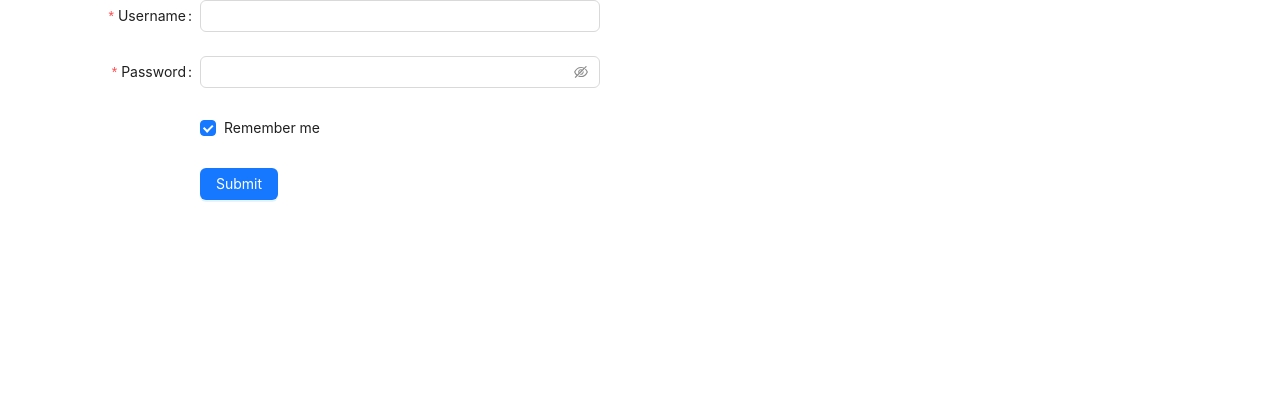
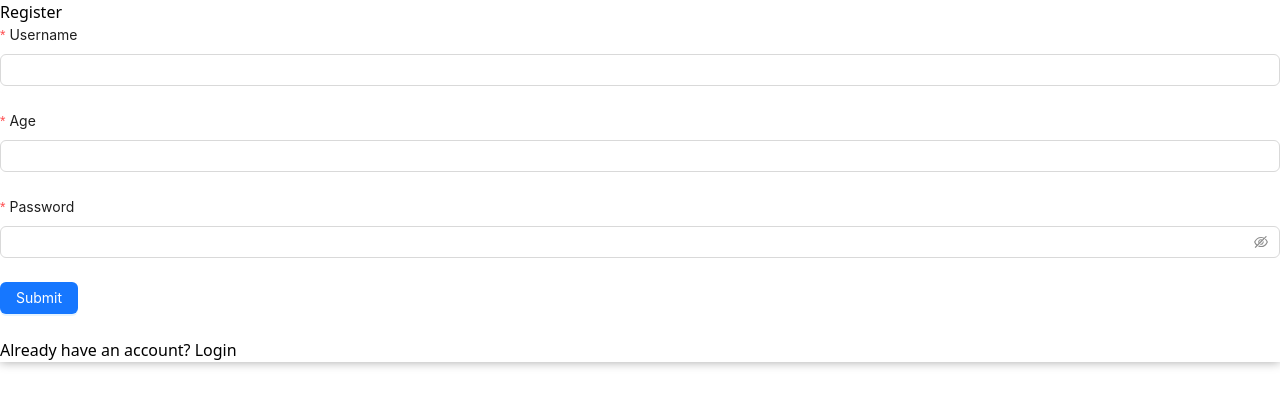
Before and after one commit to SindorDev/Candleaf, a React (Vite) app: page /auth/register in a window 1280 px wide. Shown: the top 406 px of the page. Built offline with nearby package versions, Linux system fonts and the light colour scheme.

Commit message:
finished

```diff
--- a/src/routes/auth/register/Register.tsx
+++ b/src/routes/auth/register/Register.tsx
@@ -1,27 +1,43 @@
-import React from 'react';
 import type { FormProps } from 'antd';
-import { Button, Checkbox, Form, Input } from 'antd';
+import { Button,  Form, Input, message } from 'antd';
+import { Link, useNavigate } from 'react-router-dom';
+import { useRegisterMutation } from '../../../redux/api/user-api';
+import { useEffect } from 'react';
 
 type FieldType = {
   username?: string;
   password?: string;
   remember?: string;
+  age?: number;
 };
 
+const Register = () => {
+  const [register, {isLoading, isSuccess, data}] = useRegisterMutation()
+  const navigate = useNavigate()
   const onFinish: FormProps<FieldType>['onFinish'] = (values) => {
     console.log('Success:', values);
+    register(values as any)
   };
+
+  useEffect(() => {
+    if(isSuccess && data) {
+      message.success("Login Success")
+      navigate("/auth")
+    }
+  }, [isSuccess, data])
 
   const onFinishFailed: FormProps<FieldType>['onFinishFailed'] = (errorInfo) => {
     console.log('Failed:', errorInfo);
   };
 
-const Register: React.FC = () => (
+  return (
+    <div className='w-full h-screen flex items-center justify-center'>
+    <div className='w-full max-w-[400px] bg-white  rounded-md shadow-cm p-10'>
+    <h1 className='text-center text-2xl font-bold'>Register</h1>
     <Form
     name="basic"
     labelCol={{ span: 8 }}
-    wrapperCol={{ span: 16 }}
-    style={{ maxWidth: 600 }}
+    layout='vertical'
     initialValues={{ remember: true }}
     onFinish={onFinish}
     onFinishFailed={onFinishFailed}
@@ -36,6 +52,14 @@ const Register: React.FC = () => (
     </Form.Item>
 
     <Form.Item<FieldType>
+      label="Age"
+      name="age"
+      rules={[{ required: true, message: 'Please input your age!' }]}
+    >
+      <Input />
+    </Form.Item>
+
+    <Form.Item<FieldType>
       label="Password"
       name="password"
       rules={[{ required: true, message: 'Please input your password!' }]}
@@ -43,20 +67,17 @@ const Register: React.FC = () => (
       <Input.Password />
     </Form.Item>
 
-    <Form.Item<FieldType>
-      name="remember"
-      valuePropName="checked"
-      wrapperCol={{ offset: 8, span: 16 }}
-    >
-      <Checkbox>Remember me</Checkbox>
-    </Form.Item>
 
-    <Form.Item wrapperCol={{ offset: 8, span: 16 }}>
-      <Button type="primary" htmlType="submit">
+    <Form.Item wrapperCol={{ span: 24 }}>
+      <Button loading={isLoading} disabled={isLoading} type="primary" htmlType="submit" className='w-full'>
         Submit
       </Button>
     </Form.Item>
   </Form>
-);
+  <p className='text-center mt-5'>Already have an account? <Link to="/login" className='text-blue-500'>Login</Link></p>
+    </div>
+  </div>
+  )
+};
 
 export default Register;
--- a/src/routes/details/Details.tsx
+++ b/src/routes/details/Details.tsx
@@ -105,7 +105,7 @@ const Details = () => {
                           Customer Reviews
                         </h3>
                         {
-                          comments?.slice(0, 3).map((comment: IComment) => (
+                          comments?.comments?.slice(0, 3).map((comment: IComment) => (
                             <div key={comment.id} className="flex gap-5 border-2 border-[#e6e6e6] p-4 rounded">
                               <h3>{comment.user.fullName}:</h3>
                               <p>{comment.body}</p>
```
Lines whose indentation alone changed are shown as unchanged.
